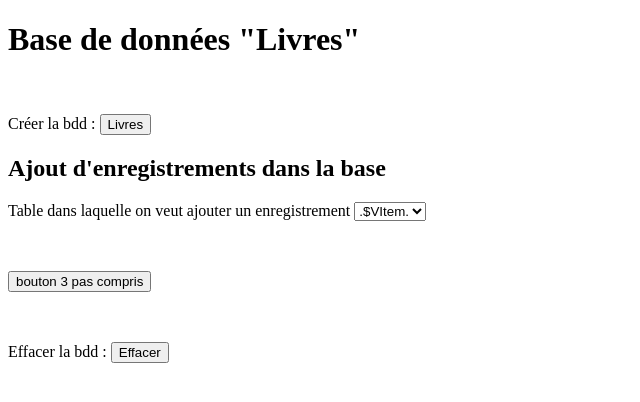
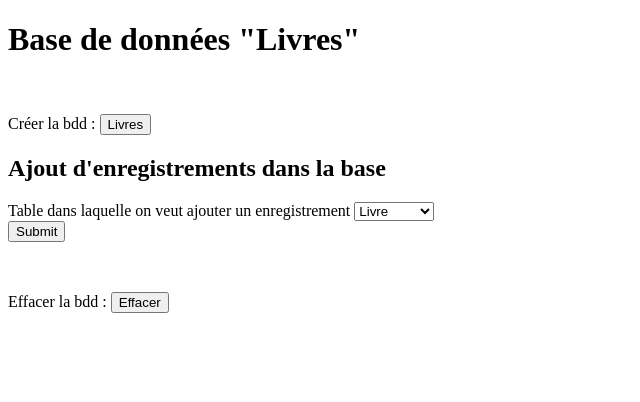
Before and after one commit to leo-hardy/projetBDD, a PHP site: page /Modifbdd.html in a window 1280 px wide. Shown: the top 402 px of the page, without its empty margins (0-640 px from the left). Run offline with PHP 8.4, Linux system fonts and the light colour scheme.

Commit message:
Bouton choix de la table dans laquelle on veut ajouter un enregistrement

```diff
--- a/Modifbdd.html
+++ b/Modifbdd.html
@@ -86,6 +86,7 @@ xhr_object.send(data);
 }
 
 
+
 </script>
 </head>
 
@@ -103,37 +104,22 @@ onClick="AfficheCatalogue(this.form)"/>
 
 
 <h2>Ajout d'enregistrements dans la base</h2>
-<form id="form2" name="form2" method="post" action="">
-	<label for="ListePHP">Table dans laquelle on veut ajouter un enregistrement</label>
-	<select name="ListePHP" id="ListePHP">
-		<?php
-		$conn = new mysqli('localhost', 'root', '')
-		or die("Impossible de se connecter : " . mysqli_error());
-		mysqli_select_db ($conn,'livres') ;
-		$sql = "SELECT table_name FROM information_schema.tables where table_schema='livres'";
-		$req = mysqli_query($conn,$sql)
-		or die('Erreur SQL !<br />'.$sql.'<br/>'.mysqli_error($conn));
-		while ($data = mysql_fetch_array($req))
-		{
-			$VItem = utf8_decode($data['table_name']);
-			echo "<option>.$VItem.</option>";
-			}
-		mysqli_free_result ($req);
-		mysqli_close ($conn);
-		?>
-
-
-	</select>
+<form id="form2" name="form2" method="post" action="ajout_entree.php">
+	<label>Table dans laquelle on veut ajouter un enregistrement</label>
+    <select name="tableChoisie">
+        <option value="livre">Livre</option>
+        <option value="ecrit_par">Ecrit_par</option>
+        <option value="edite_par">Edité_par</option>
+        <option value="editeur">Editeur</option>
+        <option value="auteur">Auteur</option>
+    </select>
+    <br/>
+    <input type="submit">
 </form>
 
 <p>&nbsp;</p>
 
- <button
- onclick="myFunction3()">bouton 3 pas compris
- </button>
-<p>&nbsp;</p>
-
-<form id="form2" name="form2" method="post" action="">
+<form id="form3" name="form3" method="post" action="">
 	Effacer la bdd :
 <input type="button" name="BoutonEff" id="BoutonEff" value="Effacer"
 onClick="Effacerbdd(this.form)"/>
```
Also changed, not shown: Creerbase.php (+6 -2 lines), ajout_entree.php (added, +7 -0 lines).
